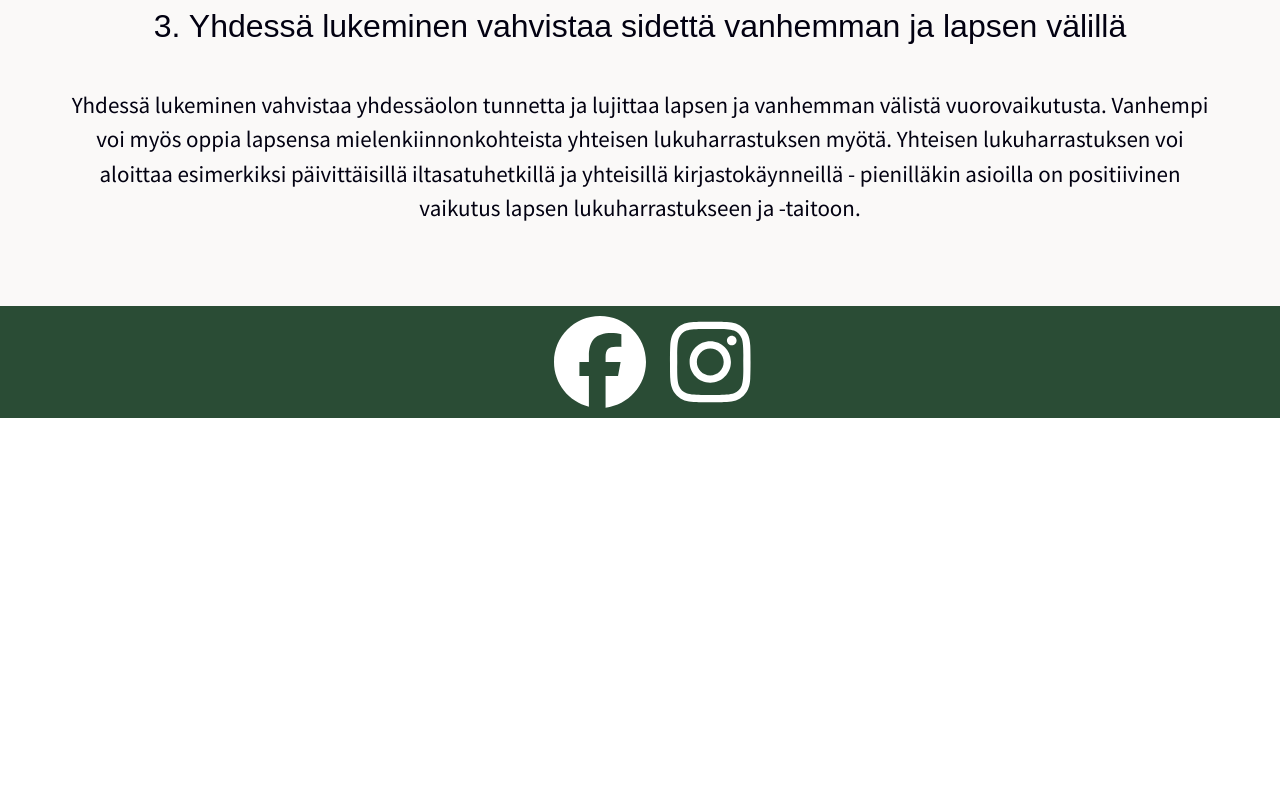
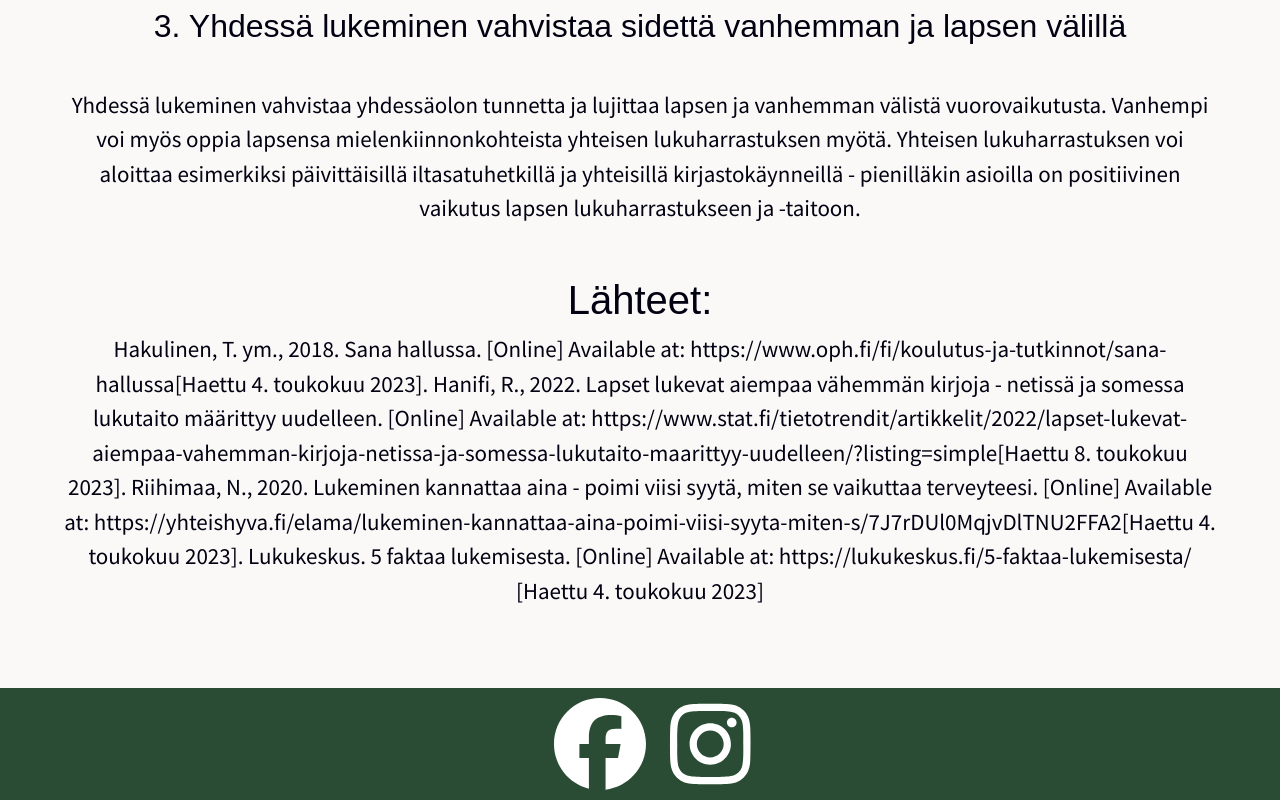
Before and after one commit to OnnIInnO/kirjat, a React (Create React App) app: page /science in a window 1280 px wide. Shown: the part 2941-3741 px from the top of the page. Before the commit the page ends 3359 px from the top, so only its background shows below. Built offline with nearby package versions, Linux system fonts and the light colour scheme; a web font is replaced by a local one.

Commit message:
added image and lähteet

```diff
--- a/src/components/Blogi.jsx
+++ b/src/components/Blogi.jsx
@@ -1,11 +1,15 @@
 import React from 'react';
-
+import Row from 'react-bootstrap/Row';
+import Col from 'react-bootstrap/Col';
+import emma from "../images/emma.png"
 //this function includes the blog texts
 function Blogi() {
 
         return (
             <div className="Blogi">
                 <h1>Emman Blogi</h1>
+                <Row>
+                <Col>
                 <br></br>
                 <h2>Moikka!</h2>
                 <p>Mun nimi on Emma ja tervetuloa seuraamaan mun elämää kirjojen ja lukemisen parissa. En ole oikea henkilö, mutta perustun dataan, jota on kerätty lapsista ja nuorista, joiden elämään kirjat eivät kuulu. Aloitin lukemisen ihan uutena harrastuksena äskettäin ja haluan avata teille muille mun uudenlaista arkea.</p>
@@ -13,6 +17,10 @@ function Blogi() {
                 </p>
                 <h3>Rakkaudella,</h3>
                 <h3>Emma</h3>
+                </Col>
+                <Col>
+                <img src={emma} alt="emma" />
+                </Col>
                 <div className='Blogi-teksti'>
                     <h1>15.3.2023</h1>
                     <h1>Uusi alku kirjojen parissa</h1>
@@ -26,6 +34,7 @@ Tällainen oli tämä viikko, saa nähdä, mitä kirjat vielä tuovat tullessaan
                     <br />
                     <h1>Rakkaudella, Emma</h1>
                 </div>
+                </Row>
                 <div className='Blogi-teksti'>
                     <h1>22.2.2023</h1>
                     <h1>Pohdintaa kavereista ja lukemisesta</h1>
--- a/src/components/Tiede.jsx
+++ b/src/components/Tiede.jsx
@@ -48,7 +48,13 @@ Sosiaalinen media ja muut verkkoalustat kehittävät kuitenkin erilaista lukutai
 <h2>3. Yhdessä lukeminen vahvistaa sidettä vanhemman ja lapsen välillä</h2><br />
 <p>Yhdessä lukeminen vahvistaa yhdessäolon tunnetta ja lujittaa lapsen ja vanhemman välistä vuorovaikutusta. Vanhempi voi myös oppia lapsensa mielenkiinnonkohteista yhteisen lukuharrastuksen myötä. Yhteisen lukuharrastuksen voi aloittaa esimerkiksi päivittäisillä iltasatuhetkillä ja yhteisillä kirjastokäynneillä - pienilläkin asioilla on positiivinen vaikutus lapsen lukuharrastukseen ja -taitoon.
 </p>
-
+<br />
+<h1>Lähteet:</h1>
+<p>
+Hakulinen, T. ym., 2018. Sana hallussa. [Online] Available at: https://www.oph.fi/fi/koulutus-ja-tutkinnot/sana-hallussa[Haettu 4. toukokuu 2023].
+Hanifi, R., 2022. Lapset lukevat aiempaa vähemmän kirjoja - netissä ja somessa lukutaito määrittyy uudelleen. [Online] Available at: https://www.stat.fi/tietotrendit/artikkelit/2022/lapset-lukevat-aiempaa-vahemman-kirjoja-netissa-ja-somessa-lukutaito-maarittyy-uudelleen/?listing=simple[Haettu 8. toukokuu 2023].
+Riihimaa, N., 2020. Lukeminen kannattaa aina - poimi viisi syytä, miten se vaikuttaa terveyteesi. [Online] Available at: https://yhteishyva.fi/elama/lukeminen-kannattaa-aina-poimi-viisi-syyta-miten-s/7J7rDUl0MqjvDlTNU2FFA2[Haettu 4. toukokuu 2023].
+Lukukeskus. 5 faktaa lukemisesta. [Online] Available at: https://lukukeskus.fi/5-faktaa-lukemisesta/ [Haettu 4. toukokuu 2023]</p>
             </div>
     );
 }
```
Also changed, not shown: src/images/emma.png (added).
